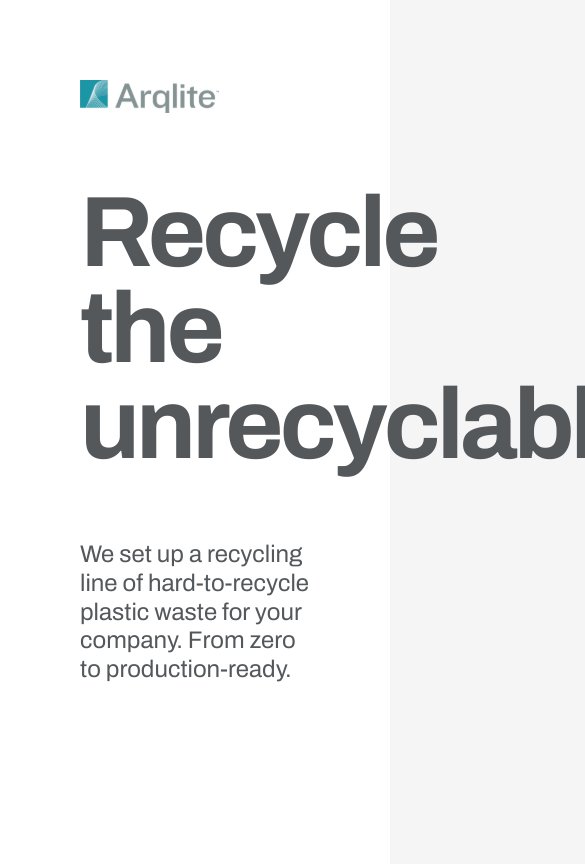
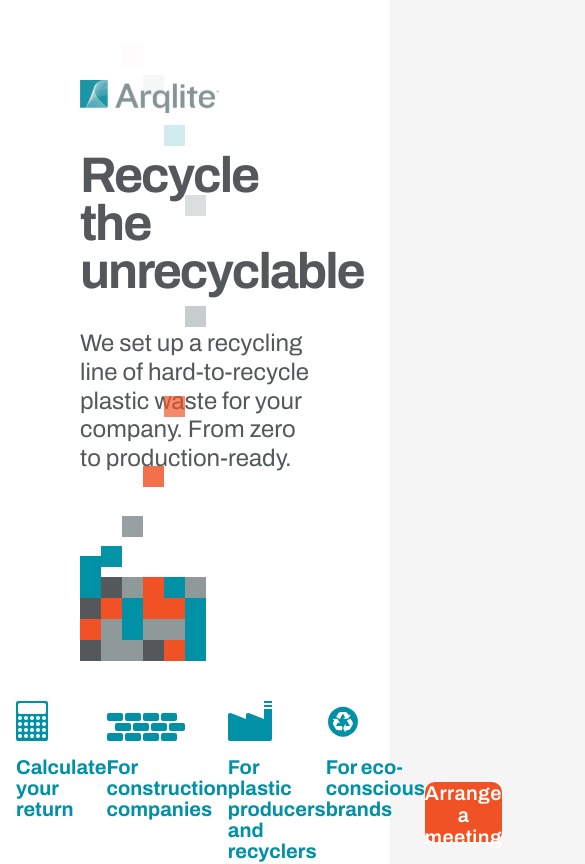
Before and after one commit to Apiary-Arqlite/arqlite, a React (Create React App) app: page / in a window 390 px wide. Shown: the top 864 px of the page, 585 px wide, since content can reach past the window. Built offline with nearby package versions, Linux system fonts and the light colour scheme.

Commit message:
mobile spacing animation and header

```diff
--- a/src/blocks/Box1.css
+++ b/src/blocks/Box1.css
@@ -1,6 +1,7 @@
 .box {
   margin-top: 283px;
-  margin-left: 1096px;
+  margin-left: min(70vw, 1096px);
+
 }
 
 .box-row {
@@ -31,3 +32,8 @@
   height: 21px;
   background-color: #f05125;
 }
+@media (max-width: 1000px) {
+    .box {
+      margin: 320px auto 0px auto; /* top | right | bottom | left */
+    }
+  }
--- a/src/blocks/header.css
+++ b/src/blocks/header.css
@@ -20,3 +20,8 @@
   top: 300px;
   margin-top: -220px;
 }
+@media (max-width: 1000px) {
+  .header__title {
+  font-size: 50px;
+  }
+}
```
